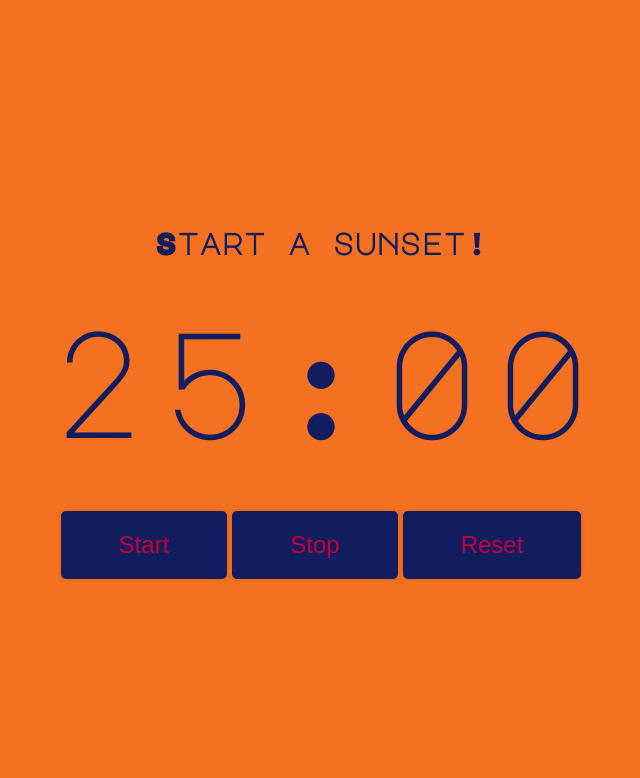
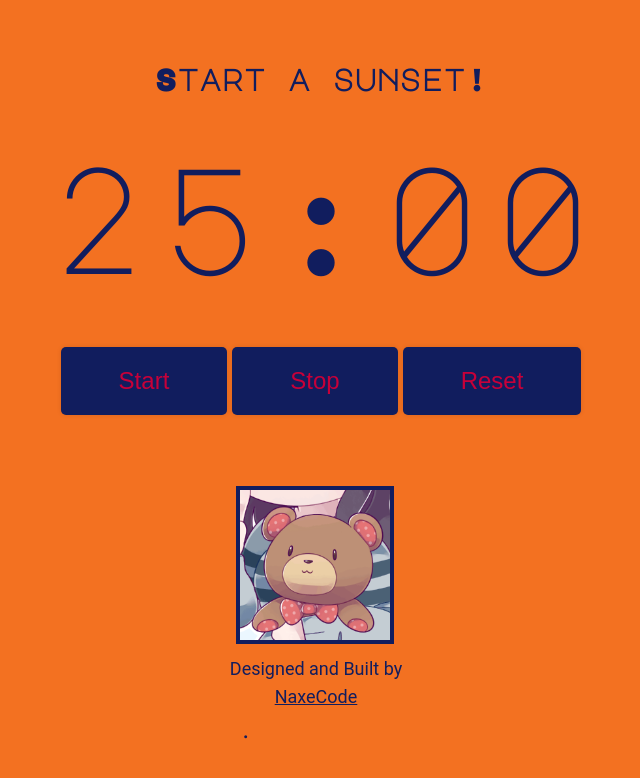
Before and after one commit to NaxeCode/Sunset-Pomo-Orange-Timer, a React (Create React App) app: page / in a window 1280 px wide. Shown: the top 778 px of the page, without its empty margins (319-959 px from the left). Built offline with nearby package versions, Linux system fonts and the light colour scheme; the HTML template or start-up script is replaced by a standard one.

Commit message:
Implemented credits and styled it

```diff
--- a/src/App.css
+++ b/src/App.css
@@ -20,7 +20,7 @@ body {
 	align-items: center;
 	justify-content: center;
 	background: #f37121;
-	color: #2c888d;
+	color: #111d5e;
 }
 
 h2 {
@@ -61,6 +61,39 @@ h2 {
 	margin-right: 5px;
 }
 
+a {
+	color: #111d5e;
+	transition: 0.3s ease all;
+}
+
+a:hover {
+	color: #bac3f8;
+	box-shadow: 0 0 10px rgba(0, 0, 0, 0.15);
+	transform: translateY(5px);
+}
+
+p {
+	text-align: center;
+	font-family: 'Roboto', sans-serif;
+	font-size: large;
+	line-height: 10px;
+	margin-left: -10px;
+}
+
+.PFP {
+	outline-style: solid;
+	outline-width: 4px;
+	margin-top: 75px;
+	width: 150px;
+	height: 150px;
+	transition: 0.5s ease all;
+}
+
+.PFP:hover {
+	box-shadow: 0 0 50px rgba(0, 0, 0, 0.15);
+	transform: translateY(-5px);
+}
+
 @media (max-width: 780px) {
 	h2 {
 		font-size: 22px;
--- a/src/App.js
+++ b/src/App.js
@@ -1,4 +1,5 @@
 import React, { useRef, useState } from 'react';
+import pfp from './naxepfp.png';
 import './App.css';
 
 function padTime(time) {
@@ -55,6 +56,21 @@ export default function App() {
 				<button onClick={stopTimer}>Stop</button>
 				<button onClick={resetTimer}>Reset</button>
 			</div>
+
+			<footer>
+				<span>
+					<a href="https://www.GitHub.com/NaxeCode">
+						<img className="PFP" src={pfp} alt="Naxe's github profile pic" />
+					</a>
+				</span>
+				<span>
+					<p>Designed and Built by</p>
+					<a href="https://www.GitHub.com/NaxeCode">
+						<p>NaxeCode</p>
+					</a>
+					.
+				</span>
+			</footer>
 		</div>
 	);
 }
```
Also changed, not shown: src/naxepfp.png (added).
